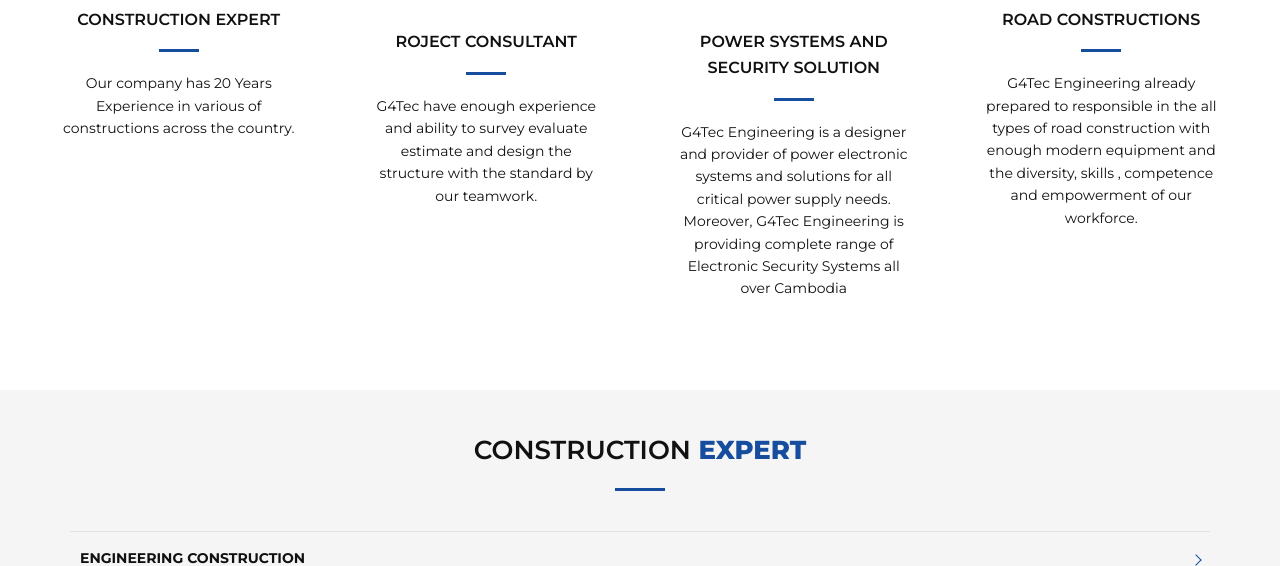
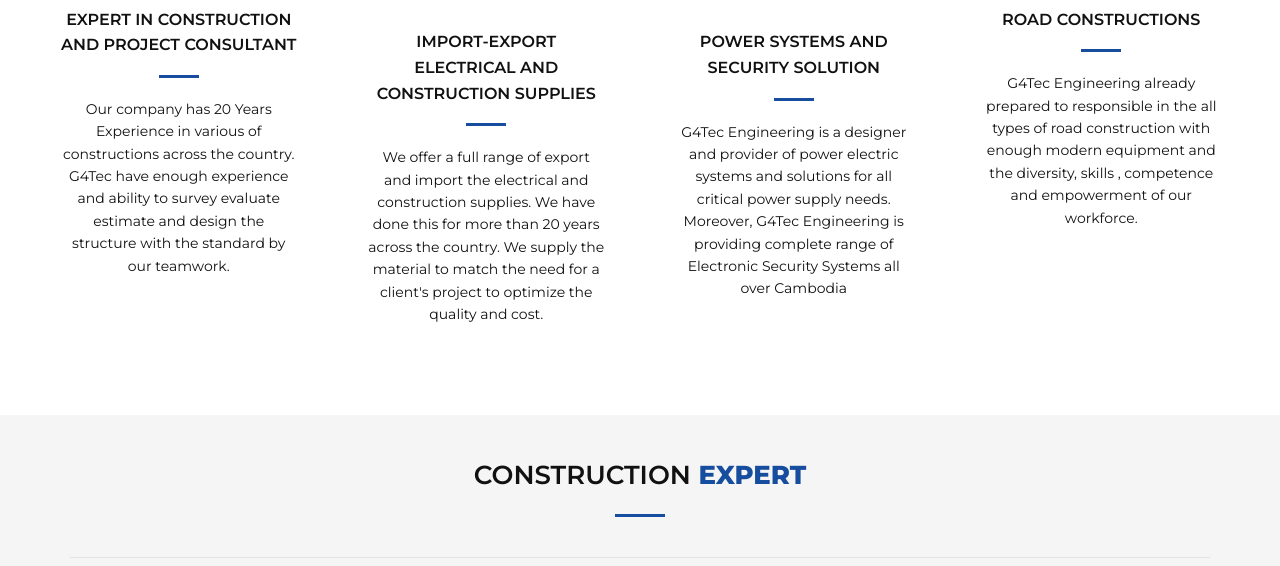
Before and after one commit to visatch/Springboot_G4Tec, a Spring Boot app: page /service in a window 1280 px wide. Shown: the part 596-1162 px from the top of the page. Run offline with Spring Boot 4, Linux system fonts and the light colour scheme; some libraries are stand-ins or nearby versions.

Commit message:
revise service import n export

```diff
--- a/src/main/resources/static/css/index.css
+++ b/src/main/resources/static/css/index.css
@@ -62,3 +62,6 @@
 .mb-0{
    margin-bottom: 0 !important;
 }
+.featured_image {
+    border-radius: 8px;
+}
--- a/src/main/resources/templates/service.html
+++ b/src/main/resources/templates/service.html
@@ -52,9 +52,10 @@
                                                     <!-- .service_fimage.featured_image -->
                                                     <div class="content_holder">
                                                         <div class="service_title">
-                                                            <h3>Construction Expert</h3>
+                                                            <h3>EXPERT IN CONSTRUCTION AND PROJECT CONSULTANT</h3>
                                                         </div><!-- .service_title -->
-                                                        <div class="service_desc">Our company has 20 Years Experience in various of constructions across the country.</div><!-- .service_desc -->
+                                                        <div class="service_desc">Our company has 20 Years Experience in various of constructions across the country. G4Tec have enough experience
+                                                            and ability to survey evaluate estimate and design the structure with the standard by our teamwork.</div><!-- .service_desc -->
                                                     </div><!-- .content_holder -->
                                                 </div><!-- .ourservice_block -->
                                             </div>
@@ -70,9 +71,10 @@
                                                     <!-- .service_fimage.featured_image -->
                                                     <div class="content_holder">
                                                         <div class="service_title">
-                                                            <h3>roject Consultant</h3>
+                                                            <h3>IMPORT-EXPORT ELECTRICAL AND CONSTRUCTION SUPPLIES</h3>
                                                         </div><!-- .service_title -->
-                                                        <div class="service_desc">G4Tec have enough experience and ability to survey evaluate estimate and design the structure with the standard by our teamwork. </div><!-- .service_desc -->
+                                                        <div class="service_desc">We offer a full range of export and import the electrical and construction supplies. We have done this for more than 20 years across the country.
+                                                            We supply the material to match the need for a client's project to optimize the quality and cost.</div><!-- .service_desc -->
                                                     </div><!-- .content_holder -->
                                                 </div><!-- .ourservice_block -->
                                             </div>
@@ -90,7 +92,7 @@
                                                         <div class="service_title">
                                                             <h3>Power systems and Security Solution</h3>
                                                         </div><!-- .service_title -->
-                                                        <div class="service_desc">G4Tec Engineering is a designer and provider of power electronic systems and solutions
+                                                        <div class="service_desc">G4Tec Engineering is a designer and provider of power electric systems and solutions
                                                             for all critical power supply needs.  Moreover, G4Tec Engineering is providing complete range of Electronic
                                                             Security Systems all over Cambodia </div><!-- .service_desc -->
                                                     </div><!-- .content_holder -->
```
